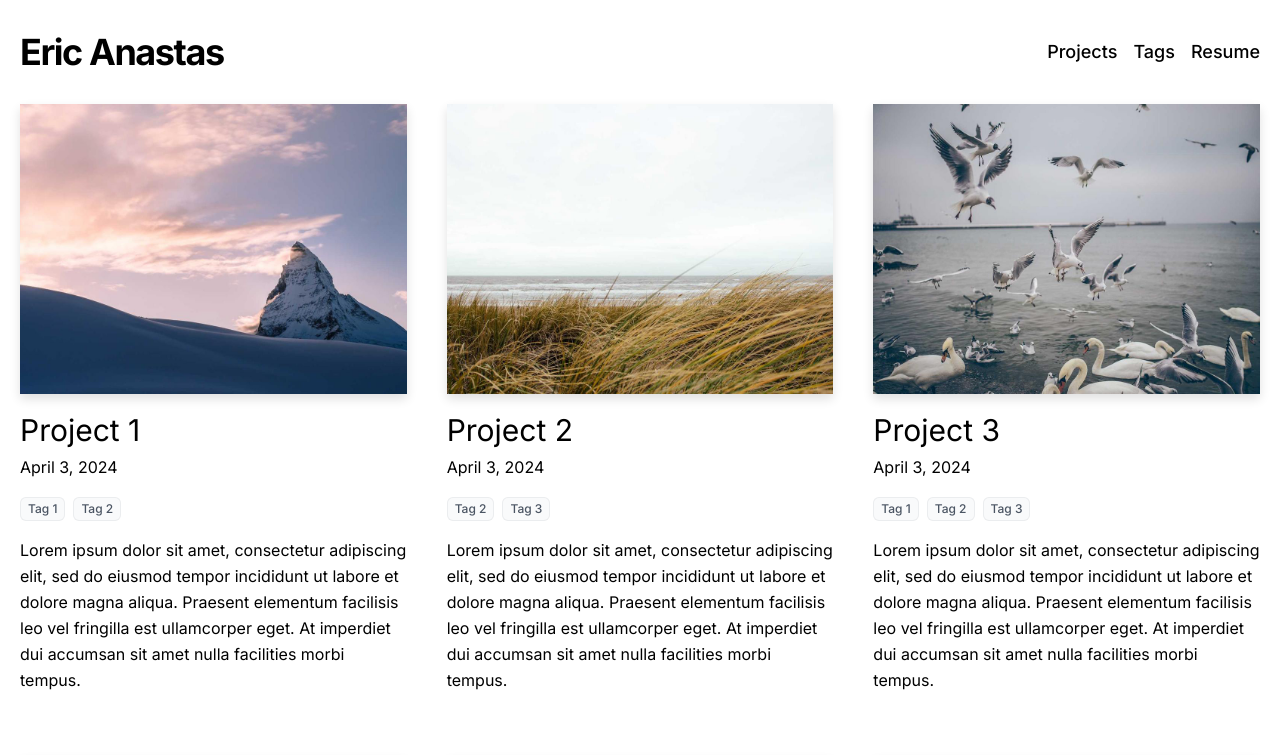
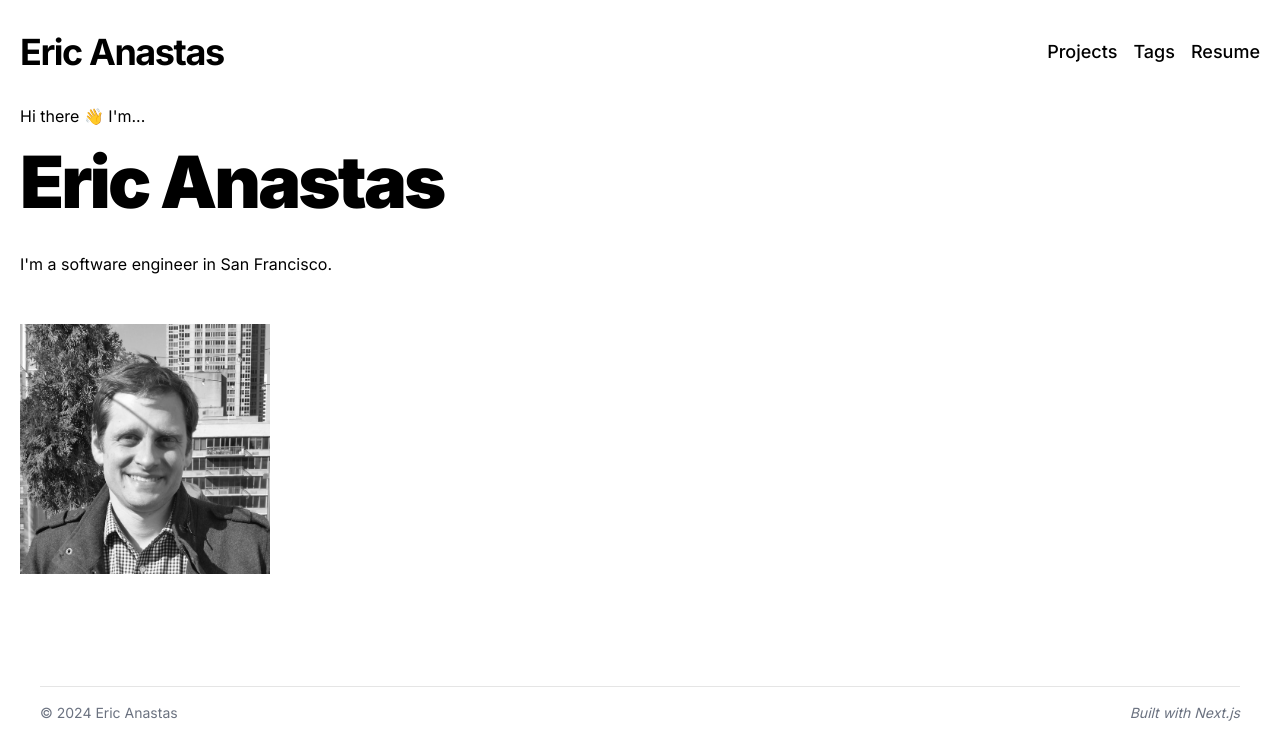
Before and after one commit to ericanastas/ericanastas.com, a Next.js app: page / in a window 1280 px wide. Shown: the top 755 px of the page. Built offline with nearby package versions, Linux system fonts and the light colour scheme.

Commit message:
Moved projects to /projects and setup basic intro page #11

```diff
--- a/src/app/_components/nav-bar.tsx
+++ b/src/app/_components/nav-bar.tsx
@@ -3,7 +3,7 @@ import NavLink from "./nav-link";
 export function NavBar() {
   return (
     <nav className="flex gap-4">
-      <NavLink href="/" text="Projects" />
+      <NavLink href="/projects" text="Projects" />
       <NavLink href="/tags" text="Tags" />
       <NavLink href="/resume" text="Resume" />
     </nav>
--- a/src/app/page.tsx
+++ b/src/app/page.tsx
@@ -1,14 +1,19 @@
-import Container from "@/app/_components/container";
-import Header from "@/app/_components/header";
-import { ProjectList } from "@/app/_components/project-list";
-import { getAllProjects as getAllProjects } from "@/lib/api";
+import Image from "next/image";
 
 export default function Index() {
-  const allProjects = getAllProjects();
-
   return (
     <main>
-      {allProjects.length > 0 && <ProjectList projects={allProjects} />}
+      <p className="">Hi there 👋 I'm...</p>
+      <p className="text-7xl font-black mb-4 tracking-tighter">Eric Anastas</p>
+      <p className="mb-12">I'm a software engineer in San Francisco.</p>
+      <div>
+        <Image
+          height={250}
+          width={250}
+          src={"/images/headshot_bw.jpg"}
+          alt="Head shot"
+        />
+      </div>
     </main>
   );
 }
--- /dev/null
+++ b/src/app/projects/page.tsx
@@ -0,0 +1,15 @@
+import { ProjectList } from "@/app/_components/project-list";
+import { getAllProjects as getAllProjects } from "@/lib/api";
+import PageTitle from "../_components/page-title";
+
+export default function Projects() {
+  const allProjects = getAllProjects();
+
+  return (
+    <main>
+      <PageTitle>Projects</PageTitle>
+      <div className="mb-12"></div>
+      {allProjects.length > 0 && <ProjectList projects={allProjects} />}
+    </main>
+  );
+}
```
Also changed, not shown: public/images/headshot.jpg (added), public/images/headshot_bw.jpg (added).
